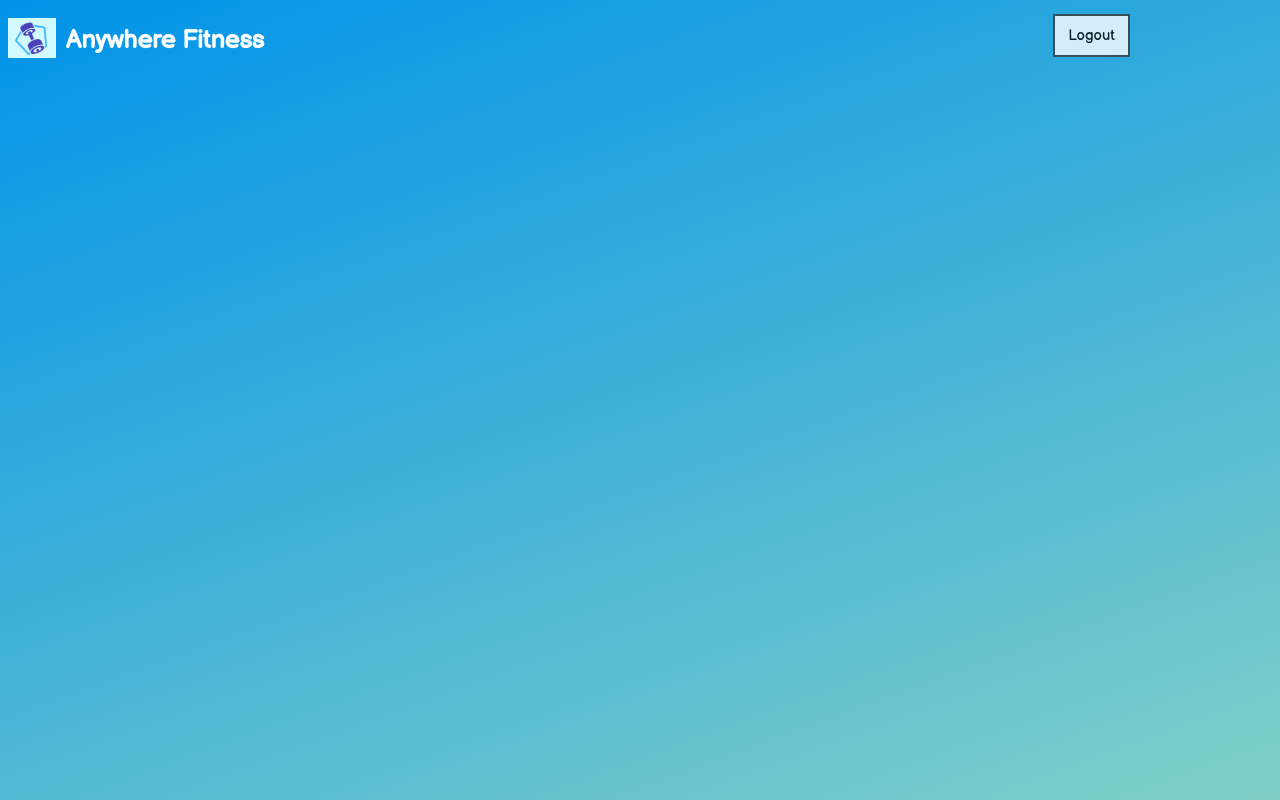
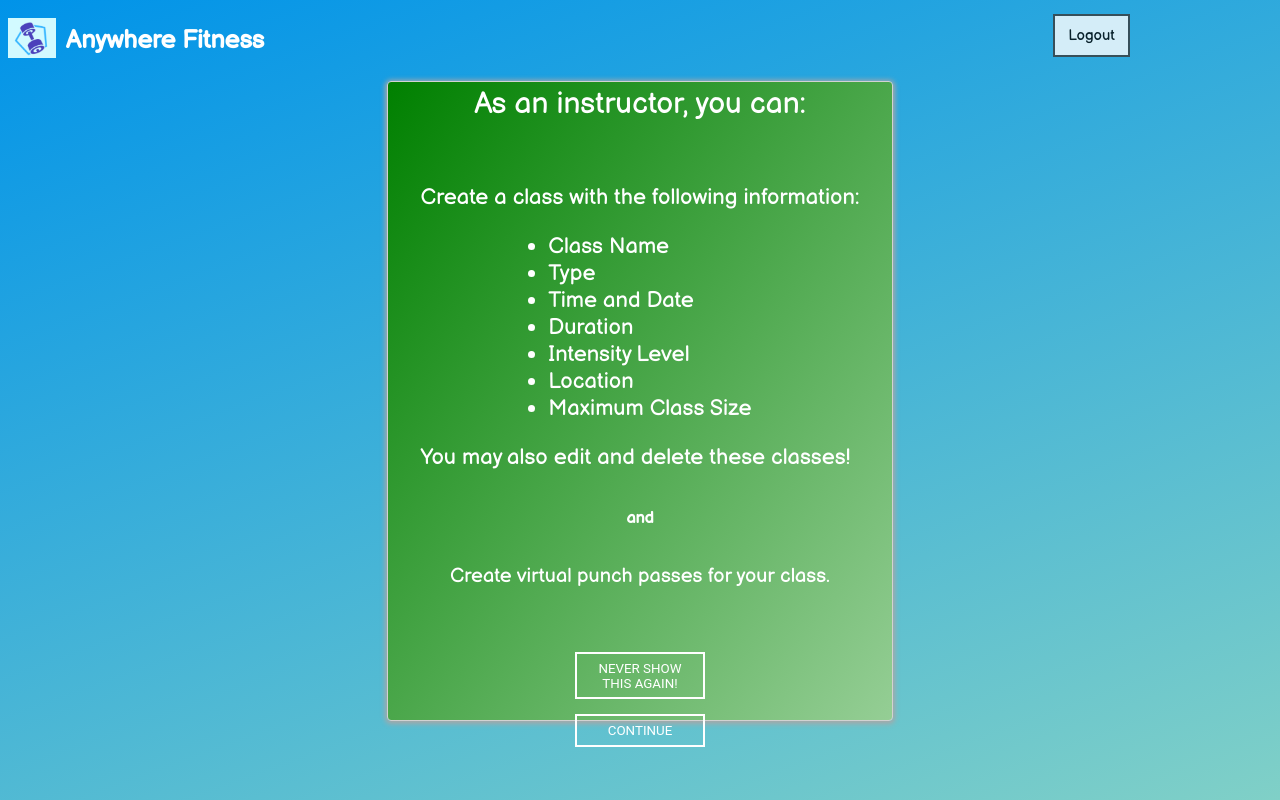
Before and after one commit to AnywhereFitness2021/AF_Frontend, a React (Create React App) app: page /instructor/onboarding/1 in a window 1280 px wide. Built offline with nearby package versions, Linux system fonts and the light colour scheme; sample sign-in values are in the browser's storage; a web font is replaced by a local one.

Commit message:
MVP done

```diff
--- a/src/App.js
+++ b/src/App.js
@@ -49,8 +49,8 @@ function App() {
         <h1 className="mainHeading">Anywhere Fitness</h1>
         {  <StyledLink onClick={logout} to="/login">Logout</StyledLink>}
           <Switch>
-            <PrivateRoute exact path="/instructor/onboarding" component={OnboardInstructor}/>
-            <PrivateRoute exact path="/client/onboarding" component={OnboardClient}/>
+            <PrivateRoute exact path="/instructor/onboarding/:id" component={OnboardInstructor}/>
+            <PrivateRoute exact path="/client/onboarding/:id" component={OnboardClient}/>
             <PrivateRoute exact path="/client" component={Client}/>
             <PrivateRoute exact path="/instructor/:id" component={Instructor}/>
             <Route exact path="/addclass/:id" component={CreateClassForm}/>
--- a/src/components/EditClassForm.js
+++ b/src/components/EditClassForm.js
@@ -10,7 +10,8 @@ const initialFormValues = {
     intensityLevel: '',
     location: '',
     attendees: 0,
-    maxClassSize: 0
+    maxClassSize: 0,
+    userId: '',
 };
 
 
@@ -44,6 +45,7 @@ const EditClassForm = (props) => {
             location: formValues.location.trim(),
             attendees: formValues.attendees,
             maxClassSize: formValues.maxClassSize,
+            userId: id,
         }
 
         axiosWithAuth().put(`/classes/${id}`, itemToBeSubmit)
--- a/src/components/login.js
+++ b/src/components/login.js
@@ -42,14 +42,18 @@ function LoginForm(props) {
             console.log('login', res);
             const token = res.data.token;
             localStorage.setItem('token', `"${token}"`);
-            if (res.data.role === 'client') {
-                history.push('/client');
+            if (res.data.skip === false && res.data.role === 'client') {
+                history.push(`/client/onboarding/${res.data.userId}`)
+            } else if (res.data.skip === false && res.data.role === 'instructor') {
+                history.push(`/instructor/onboarding/${res.data.userId}`)
+            } else if (res.data.skip === true && res.data.role === 'client') {
+                history.push('/client')
             } else {
                 history.push(`/instructor/${res.data.userId}`);
             }
           })
           .catch((err) => {
-            //console.log({err});
+            console.log({err});
             alert(err.response.data.message);
           });
       };
--- a/src/components/onboarding/onboard-client.js
+++ b/src/components/onboarding/onboard-client.js
@@ -1,5 +1,5 @@
 import React from 'react'
-import { useHistory } from 'react-router-dom';
+import { useHistory, useParams } from 'react-router-dom';
 import { CanReserveClass } from './can-reserve-class'
 import { CanSearchClass } from './can-search-class'
 import { SkipThis } from './skip-this'
@@ -43,9 +43,10 @@ const OuterContainer = styled.div`
 
 function OnboardClient(props) {
     const { push } = useHistory();
+    const { id } = useParams();
 
     const routeToClient = () =>  {
-        push('/client')
+        push(`/client/${id}`)
     }
 
     return (
@@ -54,7 +55,7 @@ function OnboardClient(props) {
                 <TitleLine as="a client" />
                 <CanSearchClass />
                 <CanReserveClass />
-                <SkipThis />
+                <SkipThis id={id} />
                 <button onClick={routeToClient}>Continue</button>
             </StyledContainer>
         </OuterContainer>
--- a/src/components/onboarding/onboard-instructor.js
+++ b/src/components/onboarding/onboard-instructor.js
@@ -1,5 +1,5 @@
 import React from 'react'
-import { useHistory } from 'react-router-dom';
+import { useHistory, useParams } from 'react-router-dom';
 import { CanCreateClass } from './can-create-class'
 import { CanCreateVirtualPunchPass } from './can-create-punch-pass'
 import { SkipThis } from './skip-this'
@@ -47,9 +47,10 @@ const OuterContainer = styled.div`
 
 function OnboardInstructor(props) {
     const { push } = useHistory();
+    const { id } = useParams();
 
     const routeToInstructor = () =>  {
-        push('/instructor')
+        push(`/instructor/${id}`)
     }
 
     return (
@@ -59,7 +60,7 @@ function OnboardInstructor(props) {
                 <CanCreateClass />
                 <h3>and</h3>
                 <CanCreateVirtualPunchPass />
-                <SkipThis />
+                <SkipThis id={id} />
                 <button onClick={routeToInstructor}>Continue</button>
             </StyledContainer>
         </OuterContainer>
--- a/src/components/onboarding/skip-this.js
+++ b/src/components/onboarding/skip-this.js
@@ -1,25 +1,30 @@
-import React, { useState } from 'react'
+import React from 'react'
+import { useHistory } from 'react-router-dom';
 import styled from 'styled-components';
+import axiosWithAuth from '../../utils/axiosWithAuth';
 
 const StyledContainer = styled.div `
     font-size: 1.8rem;
     margin-top: 8%;
 `
 
-function SkipThis() {
-    const [skip, setSkip] = useState();
+function SkipThis(props) {
+    const { id } = props;
+    const { push } = useHistory();
 
-    const update = (event) => {
-        const {checked} = event.target;
-        setSkip(checked);
+    const update = () => {
+        axiosWithAuth().patch(`/users/${id}`, {skip : 1})
+            .then(res => {
+                console.log(res);
+            })
+            .catch(err => {
+                console.log({err});
+            })
     }
 
     return (
         <StyledContainer>
-            <label htmlFor="skipThis">Never Show This Again
-                <input id="skip-this" name="skip" type="checkbox"
-                    onChange={update} value={skip}/>
-            </label>
+            <button onClick={update}>Never Show This Again!</button>
         </StyledContainer>
     )
 }
--- a/src/components/register.js
+++ b/src/components/register.js
@@ -12,7 +12,7 @@ function RegisterForm(props) {
         username: "",
         password: "",
         confirmPassword: "",
-        role: ""
+        role: "",
     }
     const [disabled, setDisabled] = useState(true);
     const [form, setForm] = useState(initialValues);
@@ -27,7 +27,7 @@ function RegisterForm(props) {
             history.push('/login');
           })
           .catch((err) => {
-            console.log(err);
+            console.log({err});
           });
     };
 
```
